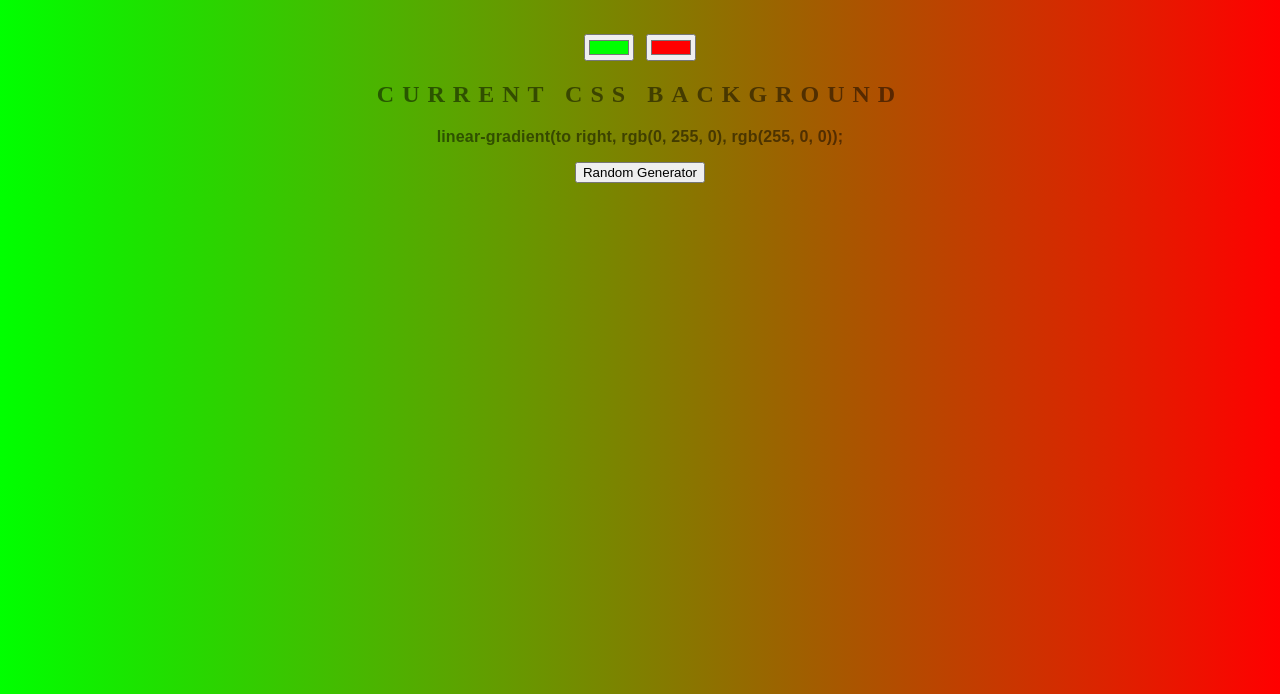
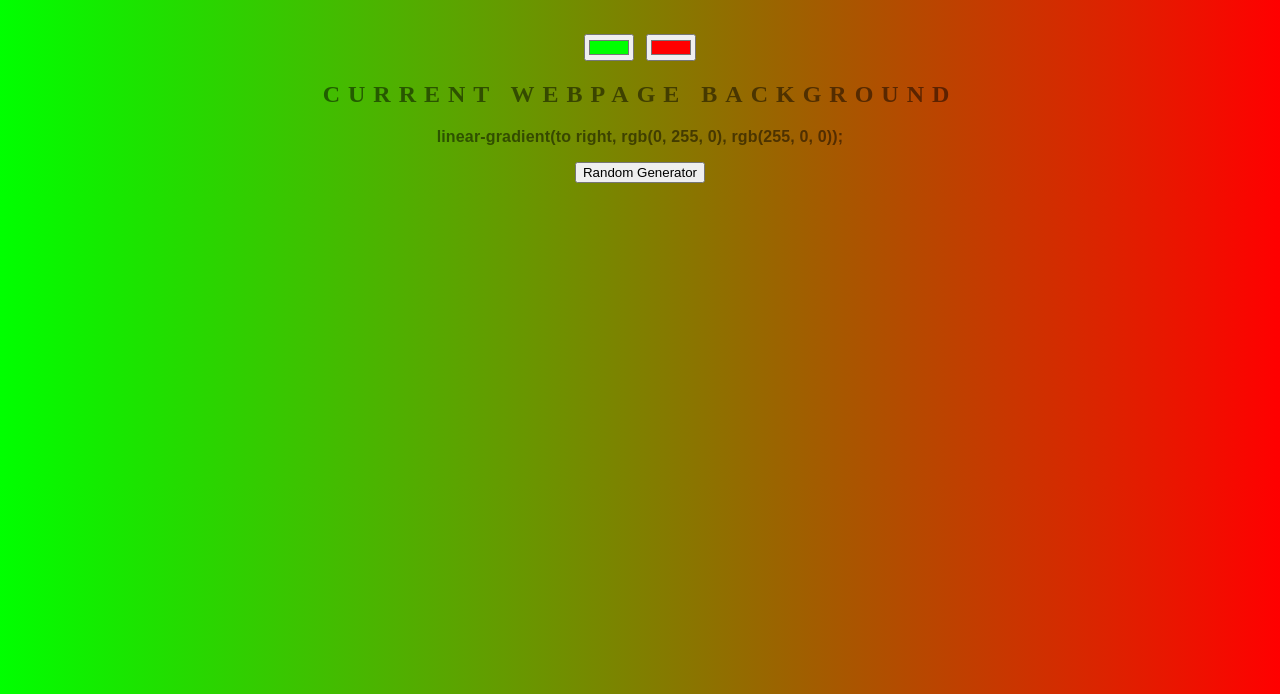
Before and after one commit to milkyranger/BG-generator, a plain HTML site: page index.html in a window 1280 px wide. Shown: the part 106-800 px from the top of the page. Drawn offline with Linux system fonts and the light colour scheme.

Commit message:
h2 is changed

```diff
--- a/index.html
+++ b/index.html
@@ -8,7 +8,7 @@
 	<h1>COOL Generator</h1>
 	<input class="color1" type="color" name="color1" value="#00ff00">
 	<input class="color2" type="color" name="color2" value="#ff0000">
-	<h2>Current CSS Background</h2>
+	<h2>Current WebPage Background</h2>
 	<h3></h3>
 	<button>Random Generator</button>
 	<script type="text/javascript" src="script.js"></script>
```
